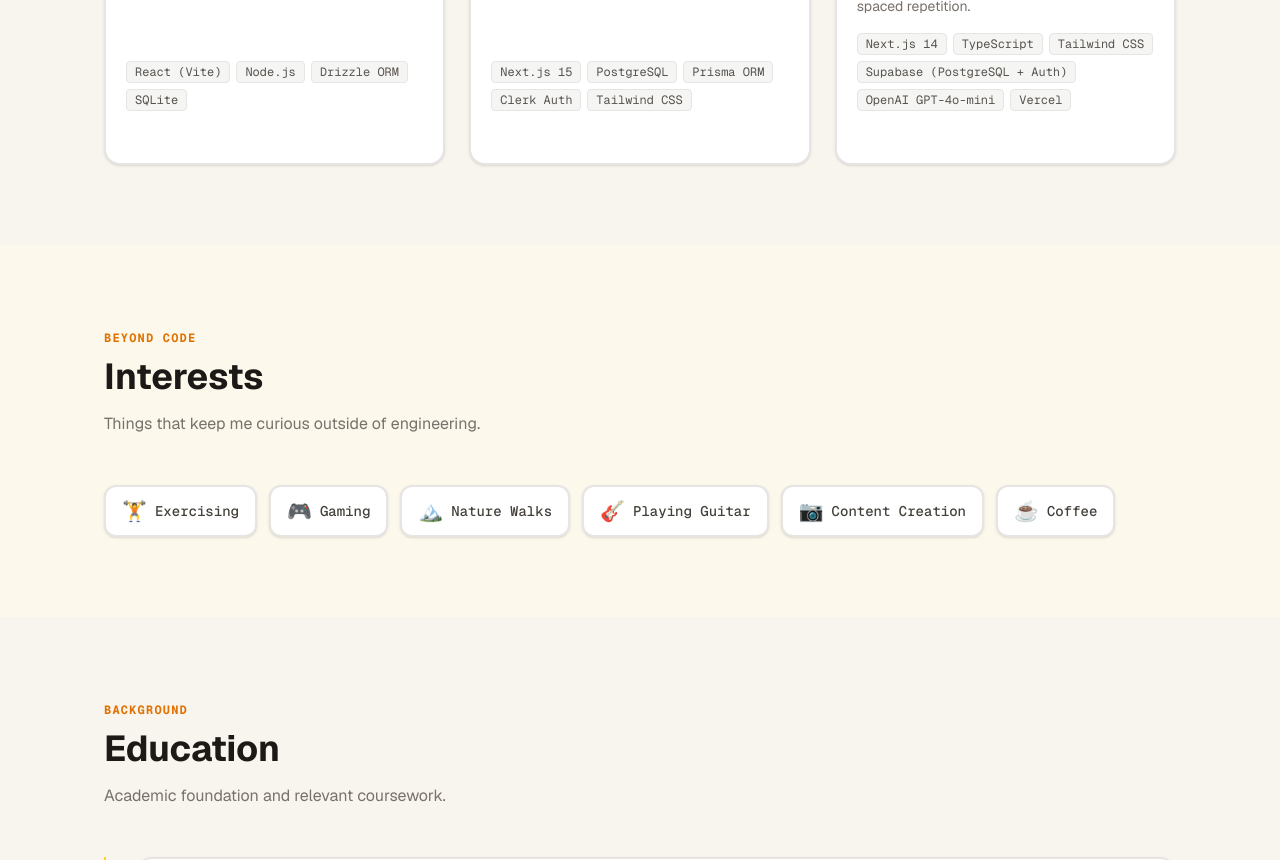
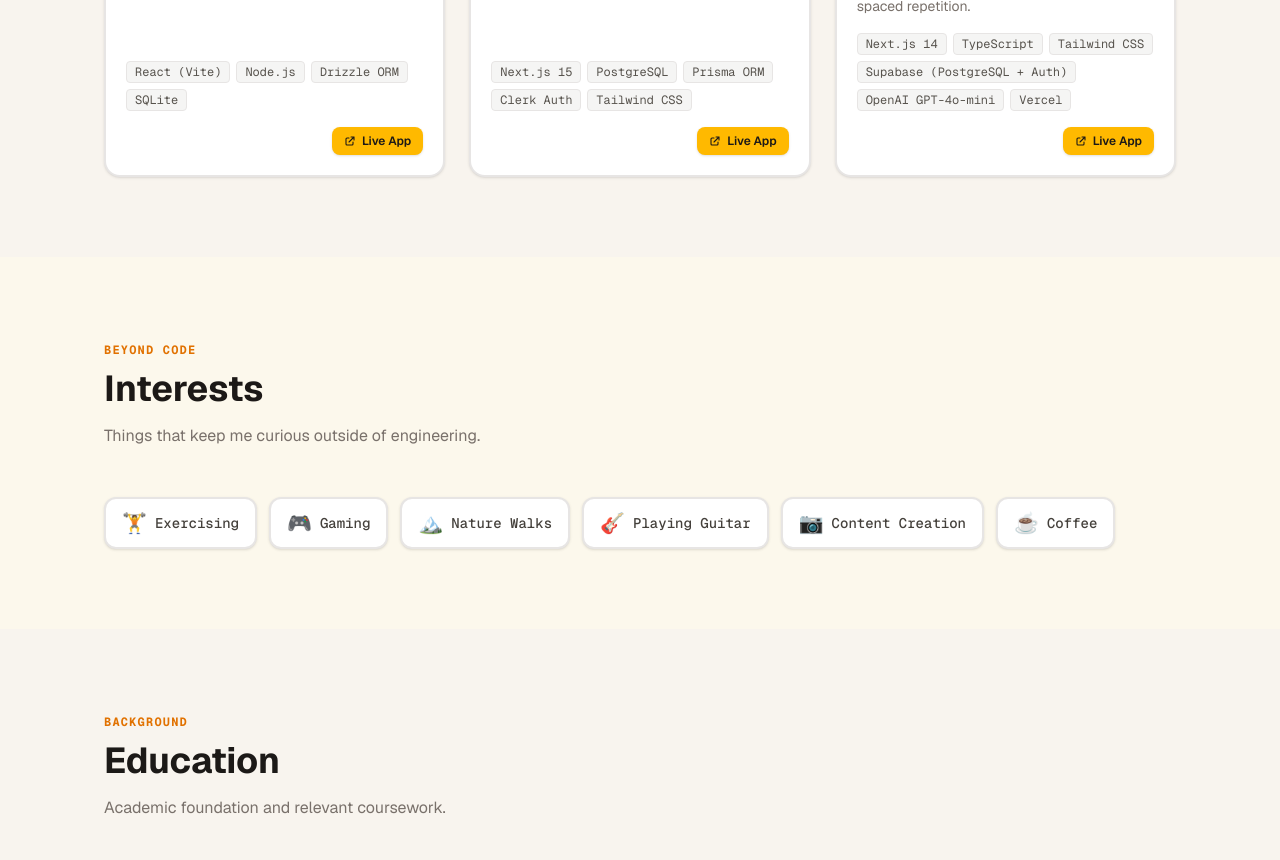
Before and after one commit to ItsRonald99/Personal_Website, a Next.js app: page / in a window 1280 px wide. Shown: the part 1380-2240 px from the top of the page. Built offline with nearby package versions, Linux system fonts and the light colour scheme.

Commit message:
added live app button for project cards

```diff
--- a/app/components/ProjectCard.tsx
+++ b/app/components/ProjectCard.tsx
@@ -66,12 +66,33 @@ export default function ProjectCard({ project, onClick, index }: ProjectCardProp
           ))}
         </div>
 
-        {/* Footer link hint */}
-        <div className="flex items-center gap-1 text-xs font-mono text-amber-600 dark:text-amber-400 pt-1 opacity-0 group-hover:opacity-100 transition-opacity">
-          <span>View details</span>
-          <svg className="w-3 h-3" fill="none" stroke="currentColor" strokeWidth="2" viewBox="0 0 24 24" aria-hidden="true">
-            <path strokeLinecap="round" strokeLinejoin="round" d="M17 8l4 4m0 0l-4 4m4-4H3" />
-          </svg>
+        {/* Footer */}
+        <div className="flex items-center justify-between pt-1">
+          <div className="flex items-center gap-1 text-xs font-mono text-amber-600 dark:text-amber-400 opacity-0 group-hover:opacity-100 transition-opacity">
+            <span>View details</span>
+            <svg className="w-3 h-3" fill="none" stroke="currentColor" strokeWidth="2" viewBox="0 0 24 24" aria-hidden="true">
+              <path strokeLinecap="round" strokeLinejoin="round" d="M17 8l4 4m0 0l-4 4m4-4H3" />
+            </svg>
+          </div>
+
+          {project.liveUrl && (
+            <motion.a
+              href={project.liveUrl}
+              target="_blank"
+              rel="noopener noreferrer"
+              onClick={(e) => e.stopPropagation()}
+              whileHover={{ scale: 1.06 }}
+              whileTap={{ scale: 0.93 }}
+              transition={{ type: "spring", stiffness: 400, damping: 20 }}
+              className="flex items-center gap-1.5 px-3 py-1.5 rounded-lg text-xs font-semibold bg-amber-400 hover:bg-amber-300 dark:bg-amber-500 dark:hover:bg-amber-400 text-stone-900 shadow-sm select-none"
+              aria-label={`Open live demo for ${project.title}`}
+            >
+              <svg className="w-3 h-3 shrink-0" fill="none" stroke="currentColor" strokeWidth="2.2" viewBox="0 0 24 24" aria-hidden="true">
+                <path strokeLinecap="round" strokeLinejoin="round" d="M10 6H6a2 2 0 00-2 2v10a2 2 0 002 2h10a2 2 0 002-2v-4M14 4h6m0 0v6m0-6L10 14" />
+              </svg>
+              Live App
+            </motion.a>
+          )}
         </div>
       </div>
     </motion.article>
--- a/data/content.ts
+++ b/data/content.ts
@@ -68,6 +68,7 @@ const content: SiteContent = {
       longDescription: "Our Turn is a full-stack household chore management app that lets users create or join shared house groups, assign tasks with flexible scheduling (manual, rotation, recurring), and track completion through a visual dashboard. It features secure authentication (JWT-based), role-based permissions, invitations, and automated email + in-app reminders for overdue chores.",
       tags: ["React (Vite)", "Node.js", "Drizzle ORM", "SQLite"],
       githubUrl: "https://github.com/ItsRonald99/Our_Turn",
+      liveUrl: "https://ourturn-production.up.railway.app/login",
       media: [
         { type: "image", src: "/images/OurTurn_Landing.png", alt: "Our Turn landing page" },
         { type: "image", src: "/images/OurTurn_HouseGroup.png", alt: "Our Turn group view" },
@@ -79,7 +80,8 @@ const content: SiteContent = {
       description: "A modern app that lets users share their contact information instantly via a personal QR code.",
       longDescription: "CallMe is a full-stack web application that enables users to create a private, customizable contact profile and share it seamlessly through a generated QR code or direct link. Users can manage multiple contact methods (phone, email, social links, custom URLs) with per-item visibility controls, ensuring privacy and flexibility. The app features secure authentication via Clerk, a responsive dashboard for profile management, and public profile pages that require no login to view, making real-world networking frictionless.",
       tags: ["Next.js 15", "PostgreSQL", "Prisma ORM", "Clerk Auth", "Tailwind CSS"],
-      githubUrl: "https://github.com/ItsRonald99/CallMe", // update if different
+      githubUrl: "https://github.com/ItsRonald99/CallMe",
+      liveUrl: "https://call-me-lemon-psi.vercel.app",
       media: [
         { type: "image", src: "/images/CallMe_Landing.png", alt: "CallMe landing page" },
         { type: "image", src: "/images/CallMe_Dashboard.png", alt: "CallMe dashboard view" },
@@ -92,6 +94,7 @@ const content: SiteContent = {
       longDescription: "WordMax is a full-stack AI-powered vocabulary learning app that lets users build a personal dictionary by saving words with context and example sentences. It automatically generates diverse practice exercises (fill-in-the-blank, real-world usage, sentence rewrites) using OpenAI, and reinforces retention through a spaced repetition system that adapts based on user performance. The app includes secure authentication, a structured practice workflow, and a dashboard for tracking learning progress.",
       tags: ["Next.js 14", "TypeScript", "Tailwind CSS", "Supabase (PostgreSQL + Auth)", "OpenAI GPT-4o-mini", "Vercel"],
       githubUrl: "https://github.com/ItsRonald99/WordMax",
+      liveUrl: "https://word-max-rho.vercel.app/login",
       media: [
         {
           type: "image",
```
Also changed, not shown: 2 other files (tests, documents, lock files or other folders).
